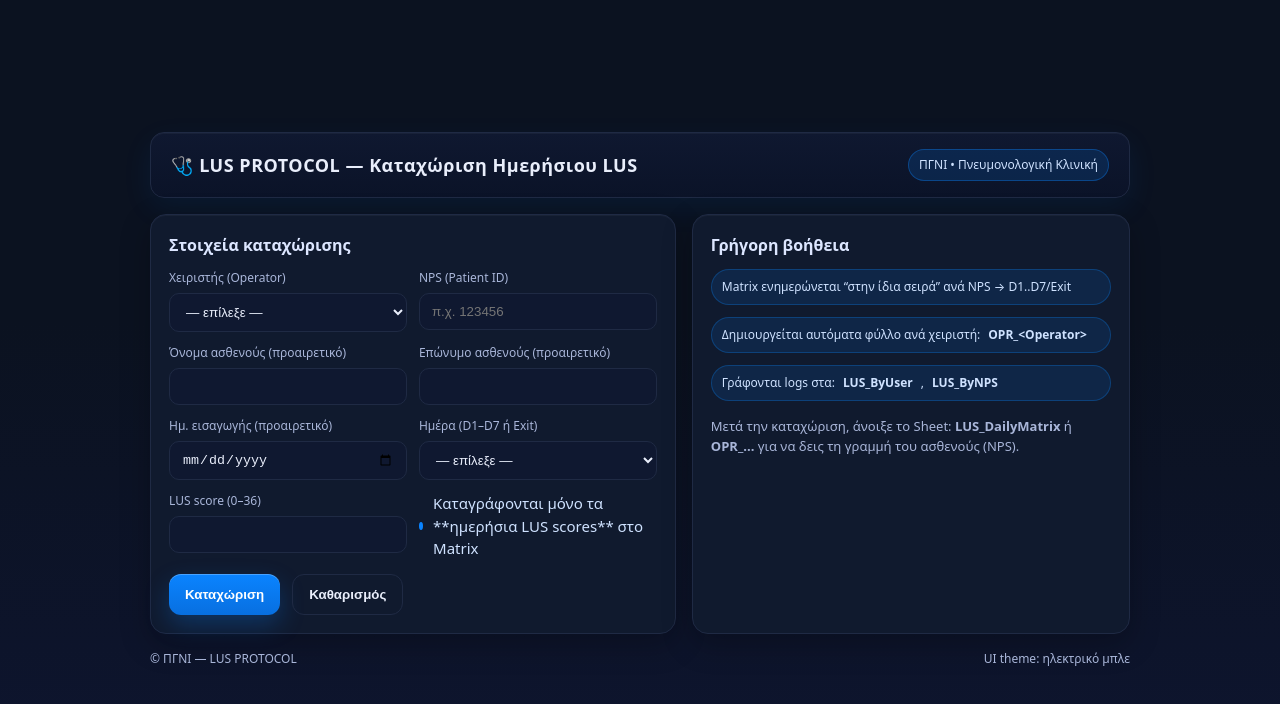
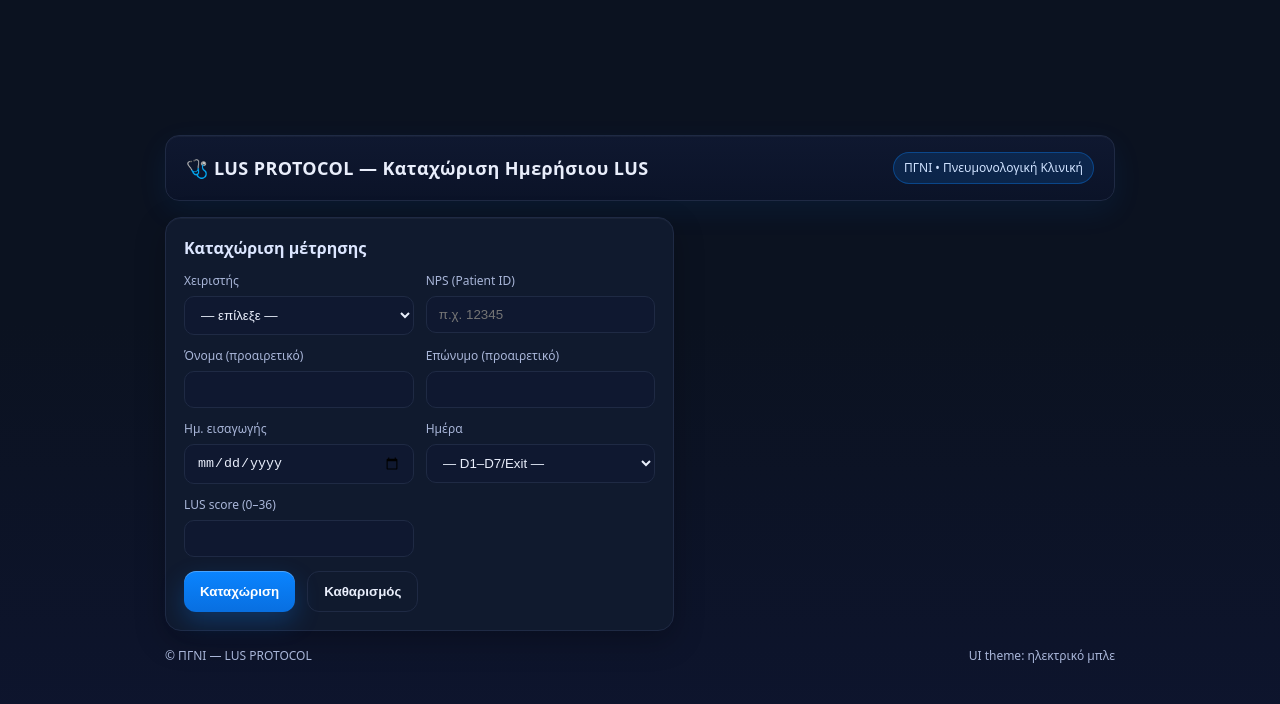
Before and after one commit to respioannina-maker/LUSLADIAS, a plain HTML site: page index.html in a window 1280 px wide. Drawn offline with Linux system fonts and the light colour scheme.

Commit message:
Update index.html

```diff
--- a/index.html
+++ b/index.html
@@ -2,103 +2,59 @@
 <html lang="el">
 <head>
   <meta charset="UTF-8" />
-  <meta name="viewport" content="width=device-width, initial-scale=1" />
+  <meta name="viewport" content="width=device-width,initial-scale=1" />
   <title>LUS PROTOCOL — Καταχώριση LUS</title>
   <style>
     :root{
-      --blue:#0A84FF;          /* ηλεκτρικό μπλε */
-      --blue-dark:#086fe0;
-      --bg:#0b1220;            /* σκούρο φόντο */
-      --card:#101a2e;          /* κάρτα */
-      --text:#e9eefb;          /* κυρίως κείμενο */
-      --muted:#a9b6d9;         /* δευτερεύον */
-      --ok:#10b981;
-      --err:#ef4444;
-      --border:#1f2a44;
-      --input:#0f1830;
+      --blue:#0A84FF; --blue-dark:#086fe0; --bg:#0b1220; --card:#101a2e;
+      --text:#e9eefb; --muted:#a9b6d9; --ok:#10b981; --err:#ef4444; --border:#1f2a44; --input:#0f1830;
     }
-    *{box-sizing:border-box}
-    html,body{height:100%}
-    body{
-      margin:0; background:linear-gradient(180deg,#0b1220 0%,#0b1220 40%,#0e1530 100%);
-      color:var(--text); font:15px/1.5 system-ui,-apple-system,Segoe UI,Roboto,Ubuntu,"Helvetica Neue",Arial;
-      display:flex; align-items:center; justify-content:center; padding:24px;
-    }
-    .container{
-      width:100%; max-width:980px; display:grid; gap:16px;
-      grid-template-columns: 1.2fr 1fr;
-    }
-    .brand{
-      grid-column:1/-1; display:flex; align-items:center; justify-content:space-between;
-      padding:16px 20px; border:1px solid var(--border); border-radius:14px; background:linear-gradient(180deg,#0f1830,#0b1328);
-      box-shadow:0 10px 30px rgba(10,132,255,0.08), inset 0 1px 0 rgba(255,255,255,0.04);
-    }
-    .brand h1{margin:0; font-size:18px; letter-spacing:.5px}
-    .badge{
-      padding:6px 10px; border-radius:999px; background:rgba(10,132,255,.15); color:#cfe2ff; border:1px solid rgba(10,132,255,.35); font-size:12px;
-    }
-
-    .card{
-      background:var(--card); border:1px solid var(--border); border-radius:16px; padding:18px;
-      box-shadow:0 10px 30px rgba(0,0,0,.25), inset 0 1px 0 rgba(255,255,255,.04);
-    }
-    .card h2{margin:0 0 12px 0; font-size:16px; color:#dce6ff}
-    .grid{display:grid; gap:12px}
+    *{box-sizing:border-box} html,body{height:100%}
+    body{margin:0;background:linear-gradient(180deg,#0b1220 0%,#0b1220 40%,#0e1530 100%);
+      color:var(--text);font:15px/1.5 system-ui,-apple-system,Segoe UI,Roboto,Ubuntu,"Helvetica Neue",Arial;
+      display:flex;align-items:center;justify-content:center;padding:24px}
+    .container{width:100%;max-width:950px;display:grid;gap:16px;grid-template-columns:1.2fr 1fr}
+    .brand{grid-column:1/-1;display:flex;align-items:center;justify-content:space-between;padding:16px 20px;
+      border:1px solid var(--border);border-radius:14px;background:linear-gradient(180deg,#0f1830,#0b1328);
+      box-shadow:0 10px 30px rgba(10,132,255,0.08), inset 0 1px 0 rgba(255,255,255,0.04)}
+    .brand h1{margin:0;font-size:18px;letter-spacing:.4px}
+    .badge{padding:6px 10px;border-radius:999px;background:rgba(10,132,255,.15);color:#cfe2ff;
+      border:1px solid rgba(10,132,255,.35);font-size:12px}
+    .card{background:var(--card);border:1px solid var(--border);border-radius:16px;padding:18px;
+      box-shadow:0 10px 30px rgba(0,0,0,.25), inset 0 1px 0 rgba(255,255,255,.04)}
+    .card h2{margin:0 0 12px 0;font-size:16px;color:#dce6ff}
+    .grid{display:grid;gap:12px}
     .grid.cols-2{grid-template-columns:1fr 1fr}
-    .grid.cols-3{grid-template-columns:repeat(3,1fr)}
-    .grid.cols-4{grid-template-columns:repeat(4,1fr)}
-    label{font-size:12px; color:var(--muted); display:block; margin-bottom:6px}
-    input,select{
-      width:100%; padding:10px 12px; border-radius:10px; border:1px solid var(--border); background:var(--input); color:var(--text);
-      outline:none; transition:.12s border-color ease;
-    }
+    label{font-size:12px;color:var(--muted);display:block;margin-bottom:6px}
+    input,select{width:100%;padding:10px 12px;border-radius:10px;border:1px solid var(--border);
+      background:var(--input);color:var(--text);outline:none;transition:.12s border-color}
     input:focus,select:focus{border-color:var(--blue)}
-    .row{display:flex; gap:12px}
-    .btn{
-      appearance:none; border:none; border-radius:12px; padding:12px 16px; font-weight:600; cursor:pointer;
-      background:linear-gradient(180deg,var(--blue),var(--blue-dark)); color:white;
-      box-shadow:0 10px 24px rgba(10,132,255,.25), inset 0 1px 0 rgba(255,255,255,.25);
-      transition:transform .06s ease, filter .2s ease;
-    }
-    .btn:active{transform:translateY(1px)}
-    .btn.secondary{
-      background:transparent; color:var(--text); border:1px solid var(--border);
-      box-shadow:none;
-    }
-    .pill{
-      display:inline-flex; align-items:center; gap:8px; padding:8px 10px; border-radius:999px;
-      background:rgba(10,132,255,.12); color:#cfe2ff; border:1px solid rgba(10,132,255,.28); font-size:12px;
-    }
-    .footer{grid-column:1/-1; display:flex; justify-content:space-between; align-items:center; color:var(--muted); font-size:12px}
-    .toast{
-      position:fixed; right:16px; bottom:16px; background:#0f1a34; border:1px solid var(--border); color:var(--text);
-      padding:12px 14px; border-radius:12px; box-shadow:0 10px 30px rgba(0,0,0,.35); display:none; max-width:70%;
-    }
-    .toast.ok{border-color:rgba(16,185,129,.35)}
-    .toast.err{border-color:rgba(239,68,68,.35)}
-    .kpi{display:flex; align-items:center; gap:10px; color:#cfe2ff}
-    .dot{width:8px; height:8px; border-radius:50%; background:var(--blue)}
-    @media (max-width:900px){
-      .container{grid-template-columns:1fr}
-    }
+    .row{display:flex;gap:12px}
+    .btn{appearance:none;border:none;border-radius:12px;padding:12px 16px;font-weight:700;cursor:pointer;
+      background:linear-gradient(180deg,var(--blue),var(--blue-dark));color:white;
+      box-shadow:0 10px 24px rgba(10,132,255,.25), inset 0 1px 0 rgba(255,255,255,.25);transition:transform .06s ease}
+    .btn:active{transform:translateY(1px)} .btn.secondary{background:transparent;color:var(--text);
+      border:1px solid var(--border);box-shadow:none}
+    .footer{grid-column:1/-1;display:flex;justify-content:space-between;align-items:center;color:var(--muted);font-size:12px}
+    .toast{position:fixed;right:16px;bottom:16px;background:#0f1a34;border:1px solid var(--border);color:var(--text);
+      padding:12px 14px;border-radius:12px;box-shadow:0 10px 30px rgba(0,0,0,.35);display:none;max-width:70%}
+    .toast.ok{border-color:rgba(16,185,129,.35)} .toast.err{border-color:rgba(239,68,68,.35)}
+    @media (max-width:900px){.container{grid-template-columns:1fr}}
   </style>
 </head>
 <body>
   <div class="container">
-
-    <!-- Header / Brand -->
     <div class="brand">
       <h1>🩺 LUS PROTOCOL — Καταχώριση Ημερήσιου LUS</h1>
       <span class="badge">ΠΓΝΙ • Πνευμονολογική Κλινική</span>
     </div>
 
-    <!-- Αριστερή κάρτα: Ταυτότητα & Day -->
     <div class="card">
-      <h2>Στοιχεία καταχώρισης</h2>
+      <h2>Καταχώριση μέτρησης</h2>
       <div class="grid cols-2">
         <div>
-          <label for="operator">Χειριστής (Operator)</label>
-          <select id="operator" required>
+          <label for="operator">Χειριστής</label>
+          <select id="operator">
             <option value="" disabled selected>— επίλεξε —</option>
             <option>Ladias</option>
             <option>Xronis</option>
@@ -107,37 +63,31 @@
         </div>
         <div>
           <label for="nps">NPS (Patient ID)</label>
-          <input id="nps" type="text" placeholder="π.χ. 123456" required />
+          <input id="nps" type="text" placeholder="π.χ. 12345" />
         </div>
-
         <div>
-          <label for="firstName">Όνομα ασθενούς (προαιρετικό)</label>
+          <label for="firstName">Όνομα (προαιρετικό)</label>
           <input id="firstName" type="text" />
         </div>
         <div>
-          <label for="lastName">Επώνυμο ασθενούς (προαιρετικό)</label>
+          <label for="lastName">Επώνυμο (προαιρετικό)</label>
           <input id="lastName" type="text" />
         </div>
-
         <div>
-          <label for="admDate">Ημ. εισαγωγής (προαιρετικό)</label>
+          <label for="admDate">Ημ. εισαγωγής</label>
           <input id="admDate" type="date" />
         </div>
         <div>
-          <label for="day">Ημέρα (D1–D7 ή Exit)</label>
-          <select id="day" required>
-            <option value="" disabled selected>— επίλεξε —</option>
+          <label for="day">Ημέρα</label>
+          <select id="day">
+            <option value="" disabled selected>— D1–D7/Exit —</option>
             <option>D1</option><option>D2</option><option>D3</option><option>D4</option>
             <option>D5</option><option>D6</option><option>D7</option><option>Exit</option>
           </select>
         </div>
-
         <div>
           <label for="lus">LUS score (0–36)</label>
-          <input id="lus" type="number" min="0" max="36" step="1" required />
-        </div>
-        <div class="kpi" style="align-self:end;">
-          <span class="dot"></span><span>Καταγράφονται μόνο τα **ημερήσια LUS scores** στο Matrix</span>
+          <input id="lus" type="number" min="0" max="36" step="1" />
         </div>
       </div>
 
@@ -147,28 +97,13 @@
       </div>
     </div>
 
-    <!-- Δεξιά κάρτα: Γρήγορη βοήθεια & κατάσταση -->
-    <div class="card">
-      <h2>Γρήγορη βοήθεια</h2>
-      <div class="grid">
-        <div class="pill">Matrix ενημερώνεται “στην ίδια σειρά” ανά NPS → D1..D7/Exit</div>
-        <div class="pill">Δημιουργείται αυτόματα φύλλο ανά χειριστή: <b>OPR_&lt;Operator&gt;</b></div>
-        <div class="pill">Γράφονται logs στα: <b>LUS_ByUser</b>, <b>LUS_ByNPS</b></div>
-      </div>
-      <div style="margin-top:16px; color:var(--muted); font-size:13px">
-        Μετά την καταχώριση, άνοιξε το Sheet: <b>LUS_DailyMatrix</b> ή <b>OPR_... </b> για να δεις τη γραμμή του ασθενούς (NPS).
-      </div>
-    </div>
-
     <div class="footer">
       <div>© ΠΓΝΙ — LUS PROTOCOL</div>
       <div>UI theme: ηλεκτρικό μπλε</div>
     </div>
   </div>
-
   <div id="toast" class="toast"></div>
 
-  <!-- To app.js θα χειρίζεται το submit με google.script.run -->
   <script src="app.js"></script>
 </body>
 </html>
```
